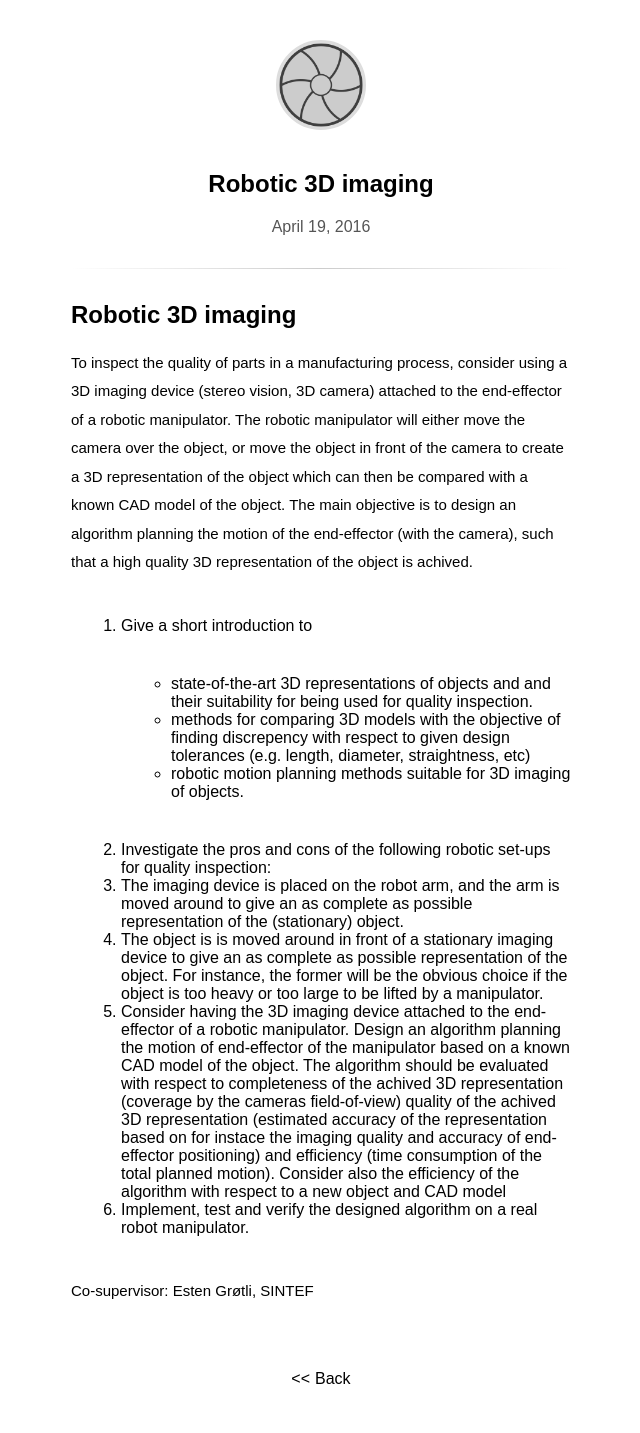
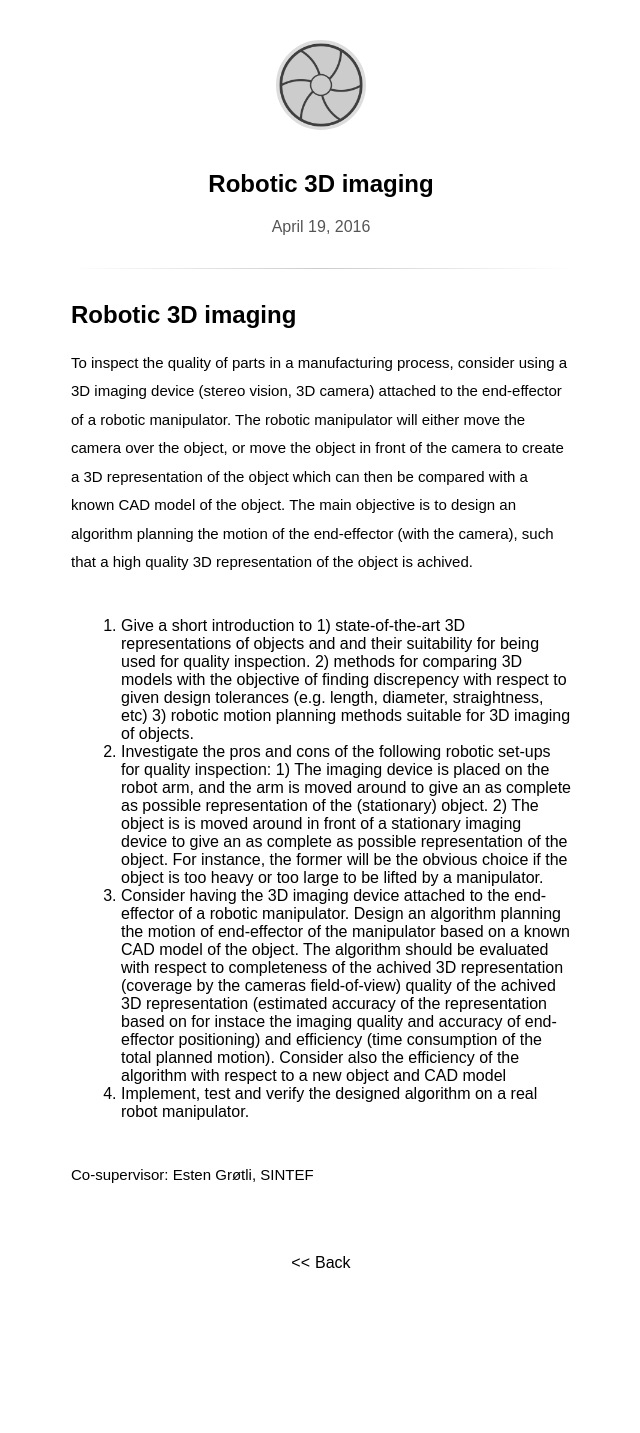
Before and after one commit to gravdahl-master/gravdahl-master.github.io, a Jekyll site: the page built from _posts/2016-28-04-camera-manipulator.md, in a window 1280 px wide. Shown: the whole page, without its empty margins (319-959 px from the left). Built offline with Jekyll 4.4.1, drawn with Linux system fonts in a browser that asks for light colours; some web fonts are replaced; after the commit the page ends 1317 px from its top, so only the background shows below that.

Commit message:
Update 2016-28-04-camera-manipulator.md

```diff
--- a/_posts/2016-28-04-camera-manipulator.md
+++ b/_posts/2016-28-04-camera-manipulator.md
@@ -9,12 +9,12 @@ categories: [robots]
 To inspect the quality of parts in a manufacturing process, consider using a 3D imaging device (stereo vision, 3D camera) attached to the end-effector of a robotic manipulator. The robotic manipulator will either move the camera over the object, or move the object in front of the camera to create a 3D representation of the object which can then be compared with a known CAD model of the object. The main objective is to design an algorithm planning the motion of the end-effector (with the camera), such that a high quality 3D representation of the object is achived.
 
 1. Give a short introduction to
-  * state-of-the-art 3D representations of objects and and their suitability for being used for quality inspection.
-  * methods for comparing 3D models with the objective of finding discrepency with respect to given design tolerances (e.g. length, diameter, straightness, etc)
-  * robotic motion planning methods suitable for 3D imaging of objects.
+  1) state-of-the-art 3D representations of objects and and their suitability for being used for quality inspection.
+  2) methods for comparing 3D models with the objective of finding discrepency with respect to given design tolerances (e.g. length, diameter, straightness, etc)
+  3) robotic motion planning methods suitable for 3D imaging of objects.
 2. Investigate the pros and cons of the following robotic set-ups for quality inspection:
-  1. The imaging device is placed on the robot arm, and the arm is moved around to give an as complete as possible representation of the (stationary) object.
-  2. The object is is moved around in front of a stationary imaging device to give an as complete as possible representation of the object. For instance, the former will be the obvious choice if the object is too heavy or too large to be lifted by a manipulator.
+  1) The imaging device is placed on the robot arm, and the arm is moved around to give an as complete as possible representation of the (stationary) object.
+  2) The object is is moved around in front of a stationary imaging device to give an as complete as possible representation of the object. For instance, the former will be the obvious choice if the object is too heavy or too large to be lifted by a manipulator.
 3. Consider having the 3D imaging device attached to the end-effector of a robotic manipulator. Design an algorithm planning the motion of end-effector of the manipulator based on a known CAD model of the object. The algorithm should be evaluated with respect to completeness of the achived 3D representation (coverage by the cameras field-of-view) quality of the achived 3D representation (estimated accuracy of the representation based on for instace the imaging quality and accuracy of end-effector positioning) and efficiency (time consumption of the total planned motion). Consider also the efficiency of the algorithm with respect to a new object and CAD model
 4. Implement, test and verify the designed algorithm on a real robot manipulator.
 
```
